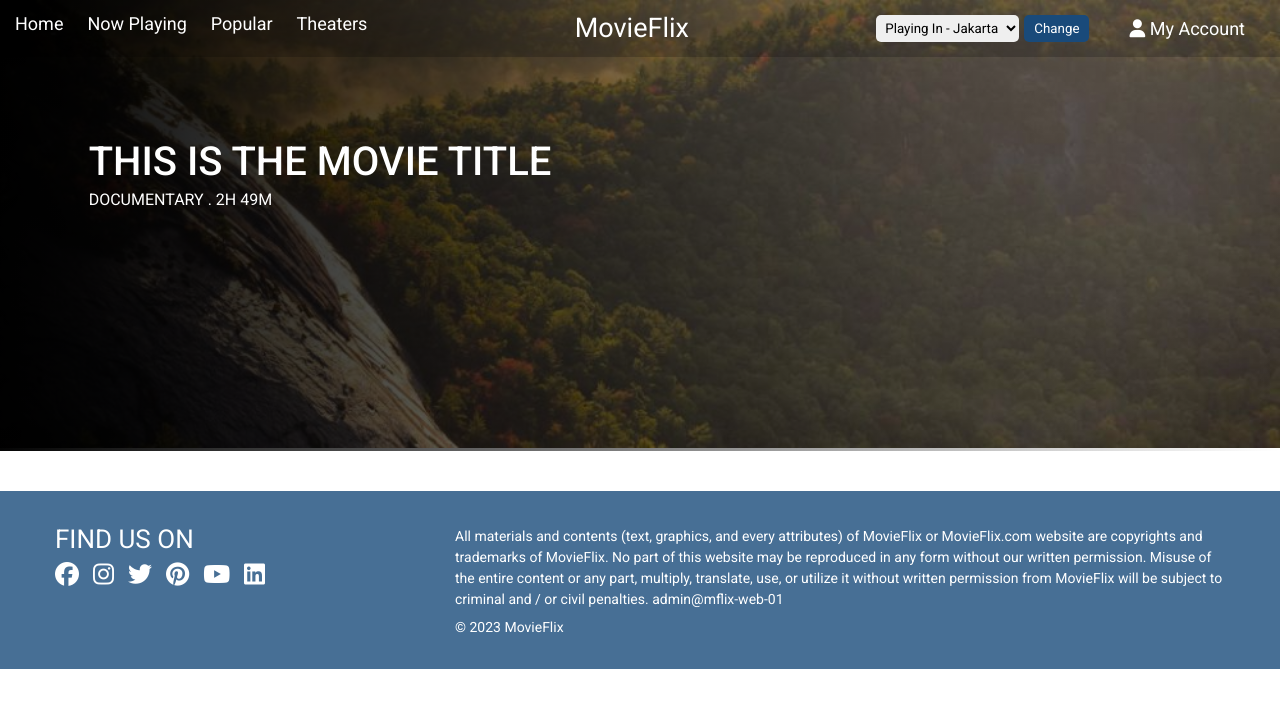
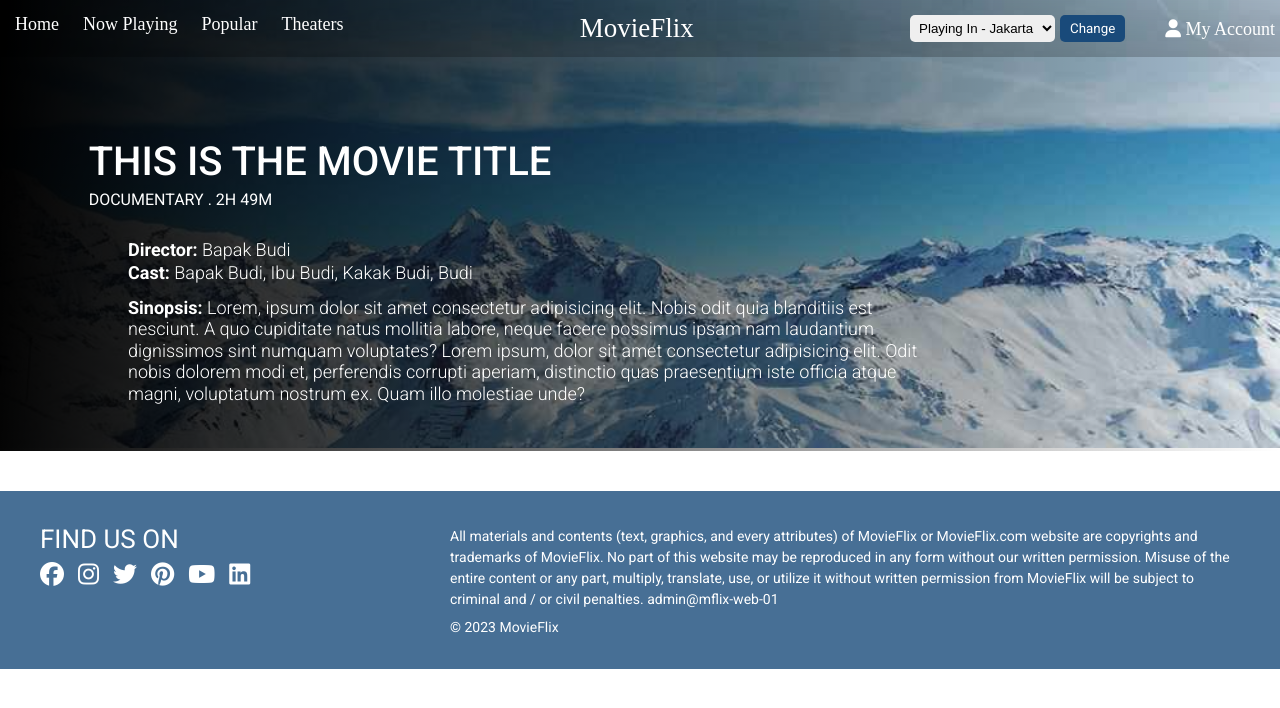
Before and after one commit to ridwanpratama/movieflix, a PHP site: page /kuliah/pages/movie-detail.php in a window 1280 px wide. Shown: the top 708 px of the page. Run offline with PHP 8.4, Linux system fonts and the light colour scheme; some libraries are stand-ins or nearby versions.

Commit message:
movie detail sinopsis

```diff
--- a/assets/css/style.css
+++ b/assets/css/style.css
@@ -5,12 +5,8 @@
     --color-white: #fff;
 }
 
-* {
-    box-sizing: border-box;
-    font-family: "Roboto", sans-serif;
-}
 
-html * {
+p, span, h1, h2, h3, h4, h5, h6, button {
     font-family: "Roboto", sans-serif;
 }
 
@@ -144,6 +140,7 @@ header::before {
     font-size: 40px;
     font-weight: 500;
     text-transform: uppercase;
+    width: 100%;
 }
 
 .slide-info {
@@ -196,6 +193,38 @@ header::before {
     to {
         opacity: 1;
     }
+}
+
+.slide-sinopsis {
+    margin-top: 10px;
+    left: 10%;
+    top: 50%;
+    position: absolute;
+}
+
+.slide-sinopsis span {
+    font-size: 18px;
+    font-weight: lighter;
+    display: block;
+    margin-top: 5px;
+}
+
+.slide-sinopsis span strong {
+    font-weight: bold;
+    font-size: 18px;
+}
+
+.sinopsis {
+    word-wrap: break-word;
+    max-width: 70%;
+    margin-top: 15px;
+    font-size: 18px;
+    font-weight: 200;
+    line-height: 1.2;
+}
+
+.sinopsis strong {
+    font-weight: bold;
 }
 
 /* Slideshow Ads End */
--- a/index.php
+++ b/index.php
@@ -20,7 +20,7 @@
             </ul>
         </nav>
         <div>
-            <a href="" class="logo">MovieFlix</a>
+            <a href="index.php" class="logo">MovieFlix</a>
         </div>
         <div class="search">
             <select name="" id="" class="select-teater">
--- a/pages/movie-detail.php
+++ b/pages/movie-detail.php
@@ -17,7 +17,7 @@
             </ul>
         </nav>
         <div>
-            <a href="" class="logo">MovieFlix</a>
+            <a href="../index.php" class="logo">MovieFlix</a>
         </div>
         <div class="search">
             <select name="" id="" class="select-teater">
@@ -32,36 +32,6 @@
 
     <div class="row">
         <div class="col-12 slideshow-container">
-            <!-- <div class="slides fade">
-                <div class="slide-content">
-                    <div>
-                        <h2>This is the movie title</h2>
-                    </div>
-                    <div class="slide-info">
-                        <span class="uppercase">Documentary | 2h 49m</span>
-                    </div>
-                    <div class="slide-button">
-                        <button class="btn btn-book">Book Now</button>
-                        <button class="btn btn-watch">Watch Trailer</button>
-                    </div>
-                </div>
-                <img src="<?= BASE_URL . '/assets/img/img_mountains_wide.jpg' ?>" alt="slide promo">
-            </div> -->
-            <!-- <div class="slides fade">
-                <div class="slide-content">
-                    <div>
-                        <h2>This is the movie title</h2>
-                    </div>
-                    <div class="slide-info">
-                        <span class="uppercase">Documentary . 2h 49m</span>
-                    </div>
-                    <div class="slide-button">
-                        <button class="btn btn-book">Book Now</button>
-                        <button class="btn btn-watch">Watch Trailer</button>
-                    </div>
-                </div>
-                <img src="<?= BASE_URL . '/assets/img/img_snow_wide.jpg' ?>" alt="slide promo">
-            </div> -->
             <div class="slides fade">
                 <div class="slide-content">
                     <div>
@@ -70,11 +40,13 @@
                     <div class="slide-info">
                         <span class="uppercase">Documentary . 2h 49m</span>
                     </div>
-                    <div class="slide-sinopsis">
-
-                    </div>
                 </div>
-                <img src="<?= BASE_URL . '/assets/img/img_nature_wide.jpg' ?>" alt="slide promo">
+                <div class="slide-sinopsis">
+                    <span><strong>Director:</strong> Bapak Budi</span>
+                    <span><strong>Cast:</strong> Bapak Budi, Ibu Budi, Kakak Budi, Budi</span>
+                    <p class="sinopsis"><strong>Sinopsis: </strong>Lorem, ipsum dolor sit amet consectetur adipisicing elit. Nobis odit quia blanditiis est nesciunt. A quo cupiditate natus mollitia labore, neque facere possimus ipsam nam laudantium dignissimos sint numquam voluptates? Lorem ipsum, dolor sit amet consectetur adipisicing elit. Odit nobis dolorem modi et, perferendis corrupti aperiam, distinctio quas praesentium iste officia atque magni, voluptatum nostrum ex. Quam illo molestiae unde?</p>
+                </div>
+                <img src="<?= BASE_URL . '/assets/img/img_snow_wide.jpg' ?>" alt="slide promo">
             </div>
         </div>
     </div>
```
